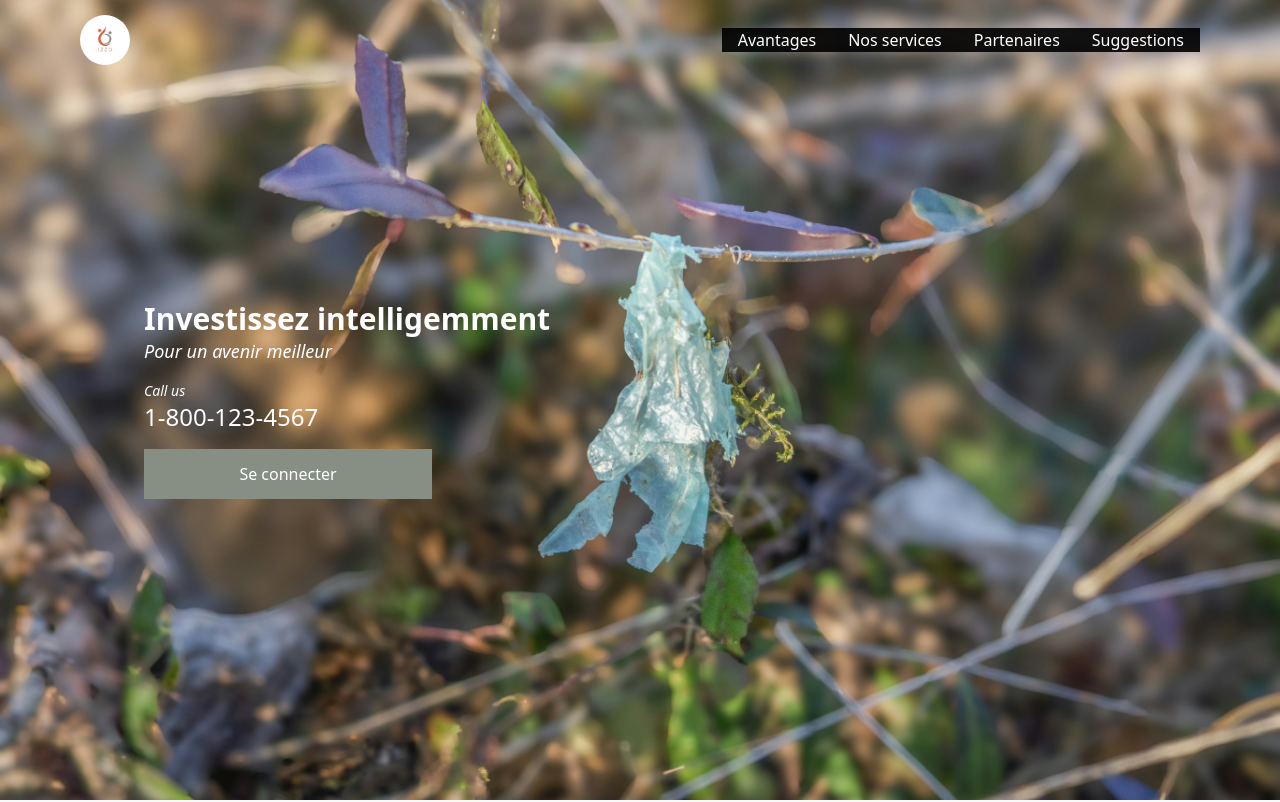
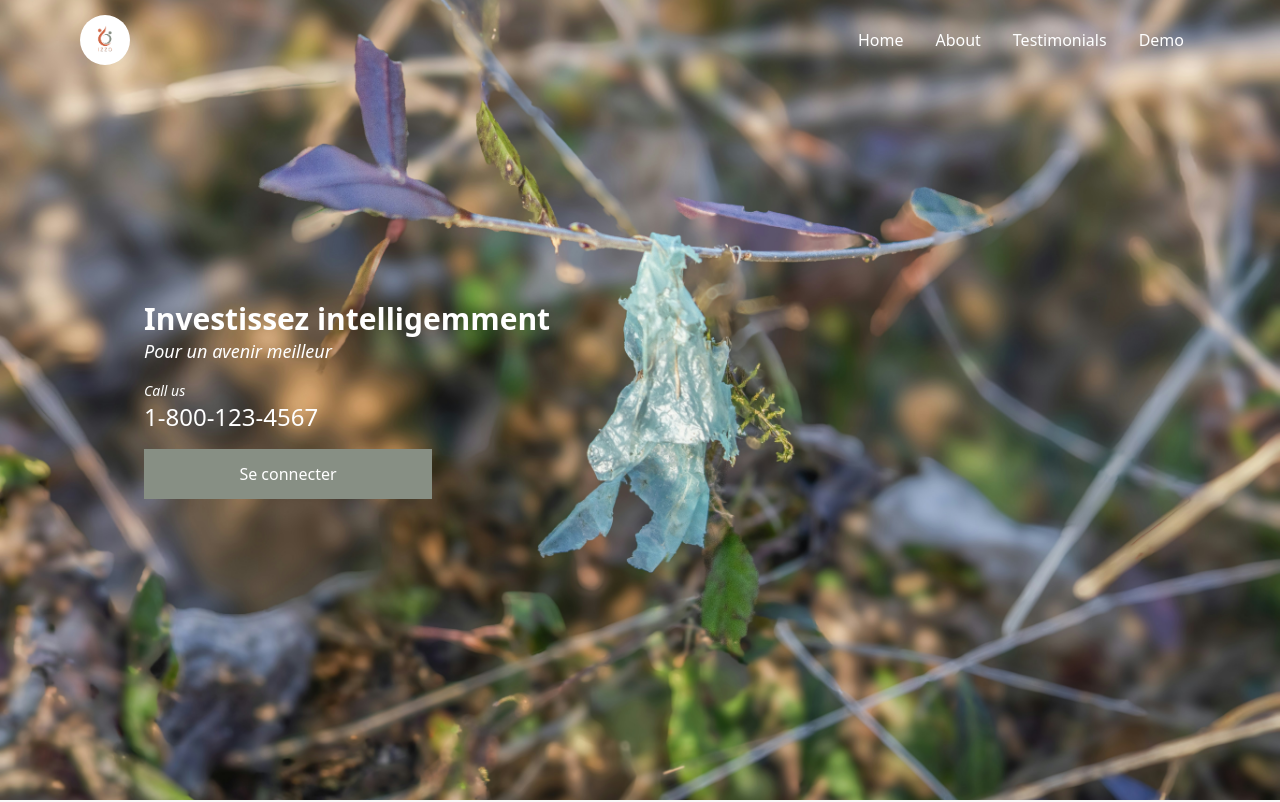
Before and after one commit to IzzoBio/frontend, a React (Vite) app: page / in a window 1280 px wide. Shown: the top 802 px of the page. Built offline with nearby package versions, Linux system fonts and the light colour scheme.

Commit message:
fix debug the navbar background

```diff
--- a/src/components/Navbar/Navbar.jsx
+++ b/src/components/Navbar/Navbar.jsx
@@ -34,18 +34,18 @@ const Navbar = () => {
                         <FaBars size={30} className={isScrolled ? 'text-black' : 'text-white'} />
                     )}
                 </div>
-                <ul className={`flex flex-col md:flex-row absolute md:static left-0 top-20 w-full md:w-auto bg-black/90 md:bg-transparent text-center md:text-left transition-transform duration-300 ${click ? "translate-x-0" : "-translate-x-full"} md:transform-none`}>
-                    <li className="py-4 md:py-0 md:px-4 font-medium text-[white]">
-                        <a href="/" onClick={closeMenu} className="hover:border-b-2 border-champagne-600">Avantages</a>
+                <ul className={`flex flex-col md:flex-row absolute md:static left-0 top-20 w-full md:w-auto transition-transform duration-300 ${click ? "translate-x-0" : "-translate-x-full"} md:transform-none`}>
+                    <li className="py-4 md:py-0 md:px-4 font-medium">
+                        <a href="/" onClick={closeMenu} className={`hover:border-b-2 border-champagne-600 ${isScrolled ? 'text-black' : 'text-white'}`}>Home</a>
                     </li>
-                    <li className="py-4 md:py-0 md:px-4 font-medium text-[white]">
-                        <a href="#about" onClick={closeMenu} className="hover:border-b-2 border-champagne-600">Nos services</a>
+                    <li className="py-4 md:py-0 md:px-4 font-medium">
+                        <a href="#about" onClick={closeMenu} className={`hover:border-b-2 border-champagne-600 ${isScrolled ? 'text-black' : 'text-white'}`}>About</a>
                     </li>
-                    <li className="py-4 md:py-0 md:px-4 font-medium text-[white]">
-                        <a href="#testimonials" onClick={closeMenu} className="hover:border-b-2 border-champagne-600">Partenaires</a>
+                    <li className="py-4 md:py-0 md:px-4 font-medium">
+                        <a href="#testimonials" onClick={closeMenu} className={`hover:border-b-2 border-champagne-600 ${isScrolled ? 'text-black' : 'text-white'}`}>Testimonials</a>
                     </li>
-                    <li className="py-4 md:py-0 md:px-4 font-medium text-[white]">
-                        <a href="#demo" onClick={closeMenu} className="hover:border-b-2 border-champagne-600">Suggestions</a>
+                    <li className="py-4 md:py-0 md:px-4 font-medium">
+                        <a href="#demo" onClick={closeMenu} className={`hover:border-b-2 border-champagne-600 ${isScrolled ? 'text-black' : 'text-white'}`}>Demo</a>
                     </li>
                 </ul>
             </nav>
```
